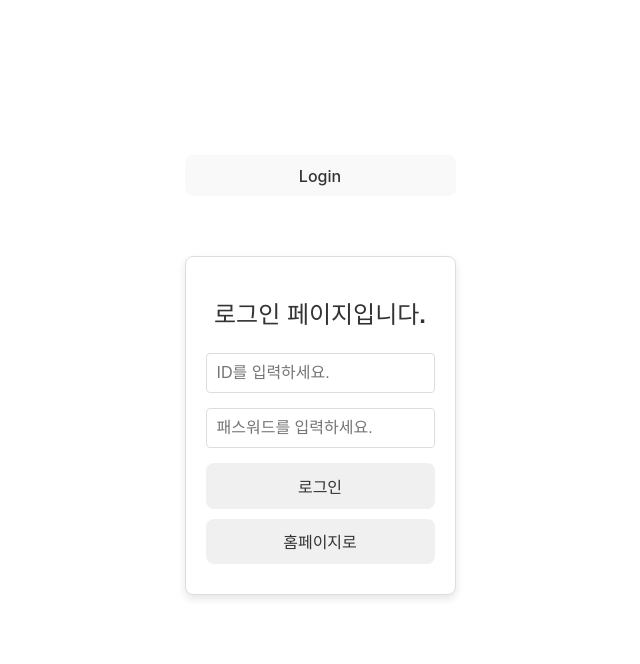
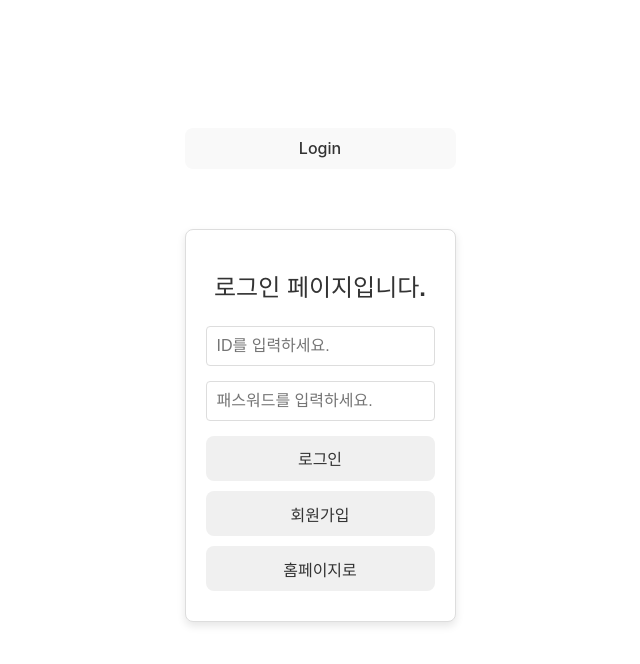
Before and after one commit to yoonsun124/MiniPJ2_FrontEnd, a React (Vite) app: page /login in a window 1280 px wide. Shown: the top 664 px of the page, without its empty margins (320-960 px from the left). Built offline with nearby package versions, Linux system fonts and the light colour scheme.

Commit message:
botton 수정

```diff
--- a/src/page/Join.css
+++ b/src/page/Join.css
@@ -81,6 +81,15 @@ button {
     background-color: #e0e0e0;
 }
 
+.login-button {
+    background-color: #f1f1f1;
+    color: #333;
+}
+
+.login-button:hover {
+    background-color: #e0e0e0;
+}
+
 /* 모바일 대응 */
 @media (max-width: 600px) {
     .join-container {
--- a/src/page/Join.jsx
+++ b/src/page/Join.jsx
@@ -60,6 +60,10 @@ export default function Join() {
         navigate('/home');
     };
 
+    const handleloginClick = () => {
+        navigate('/login');
+    };
+
     return (
         <div className="join-container">
             <h2>회원가입 페이지입니다.</h2>
@@ -120,6 +124,7 @@ export default function Join() {
                 </div>
 
                 <button type="submit" className="join-button">회원가입</button>
+                <button type="button" className="login-button" onClick={handleloginClick}>로그인</button>
                 <button type="button" className="home-button" onClick={handleHomeClick}>홈페이지</button>
             </form>
         </div>
--- a/src/page/Login.css
+++ b/src/page/Login.css
@@ -71,3 +71,13 @@ button#home:hover {
     background-color: #e0e0e0; /* 홈페이지 버튼 호버 시 색상: 약간 어두운 연한 회색 */
     box-shadow: 0 4px 8px rgba(0, 0, 0, 0.1);
 }
+
+button#join {
+    background-color: #f0f0f0; /* 회원가입 버튼 배경색: 아주 연한 회색 */
+    color: #333; /* 회원가입 버튼 텍스트 색상: 검정색 */
+}
+
+button#join:hover {
+    background-color: #e0e0e0; /* 회원가입 버튼 호버 시 색상: 약간 어두운 연한 회색 */
+    box-shadow: 0 4px 8px rgba(0, 0, 0, 0.1);
+}
--- a/src/page/Login.jsx
+++ b/src/page/Login.jsx
@@ -54,6 +54,11 @@ export default function Login() {
         navigate('/home');
     };
 
+    const joinButtonClick = (e) => {
+        e.preventDefault();
+        navigate('/join');
+    };
+
     return (
         <div className="login-container">
             <h2>로그인 페이지입니다.</h2>
@@ -85,6 +90,13 @@ export default function Login() {
                 <button type="submit">로그인</button>
             </form>
             <button
+                id="join"
+                className="btn"
+                onClick={joinButtonClick}
+            >
+                회원가입
+            </button>
+            <button
                 id="home"
                 className="btn"
                 onClick={homeButtonClick}
```
